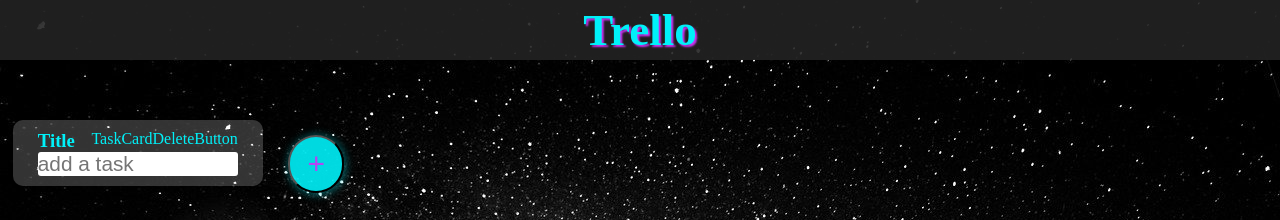
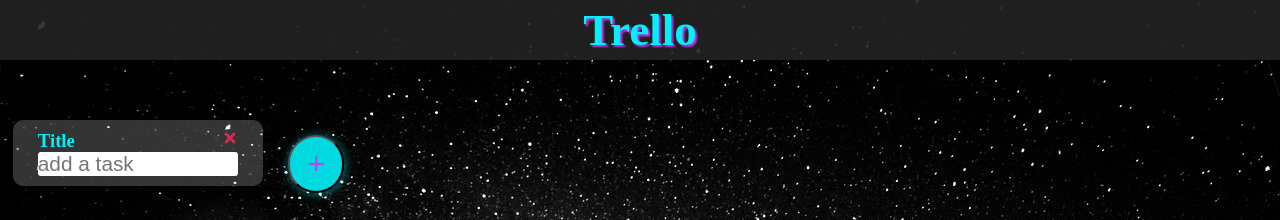
Before and after one commit to rerelurelu/trello-clone, a React (Create React App) app: page / in a window 1280 px wide. Shown: the top 220 px of the page. Built offline with nearby package versions, Linux system fonts and the light colour scheme.

Commit message:
✨ feat: Add Delete button

```diff
--- a/src/components/Task/Button/TaskCardDeleteButton.jsx
+++ b/src/components/Task/Button/TaskCardDeleteButton.jsx
@@ -1,3 +1,15 @@
-export const TaskCardDeleteButton = () => {
-  return <div>TaskCardDeleteButton</div>;
+import { FaTimes } from 'react-icons/fa';
+
+export const TaskCardDeleteButton = ({ taskCardsList, setTaskCardsList, taskCard }) => {
+  const taskCardDeleteButton = (id) => {
+    setTaskCardsList(taskCardsList.filter((e) => e.id !== id));
+  };
+
+  return (
+    <div>
+      <button className="taskCardDeleteButton" onClick={() => taskCardDeleteButton(taskCard.id)}>
+        <FaTimes className="fas fa-times" />
+      </button>
+    </div>
+  );
 };
--- a/src/components/Task/TaskCard.jsx
+++ b/src/components/Task/TaskCard.jsx
@@ -5,15 +5,19 @@
 import { TaskAddInput } from './Input/TaskAddInput';
 import { Tasks } from './Tasks';
 
-export const TaskCard = () => {
+export const TaskCard = ({ taskCardsList, setTaskCardsList, taskCard }) => {
   const [inputText, setInputText] = useState('');
   const [taskList, setTaskList] = useState([]);
 
   return (
     <div className="taskCard">
-      <div className='taskCardHeader'>
+      <div className="taskCardHeader">
         <TaskCardTitle />
-        <TaskCardDeleteButton />
+        <TaskCardDeleteButton
+          taskCardsList={taskCardsList}
+          setTaskCardsList={setTaskCardsList}
+          taskCard={taskCard}
+        />
       </div>
       <TaskAddInput
         inputText={inputText}
--- a/src/components/Task/TaskCards.jsx
+++ b/src/components/Task/TaskCards.jsx
@@ -15,7 +15,12 @@
   return (
     <div className="taskCardsArea">
       {taskCardsList.map((taskCard) => (
-        <TaskCard key={taskCard.id} />
+        <TaskCard
+          key={taskCard.id}
+          taskCardsList={taskCardsList}
+          setTaskCardsList={setTaskCardsList}
+          taskCard={taskCard}
+        />
       ))}
       <AddTaskCardButton taskCardsList={taskCardsList} setTaskCardsList={setTaskCardsList} />
     </div>
```
